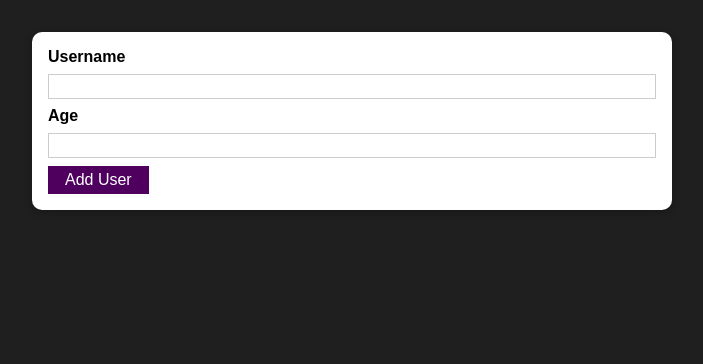
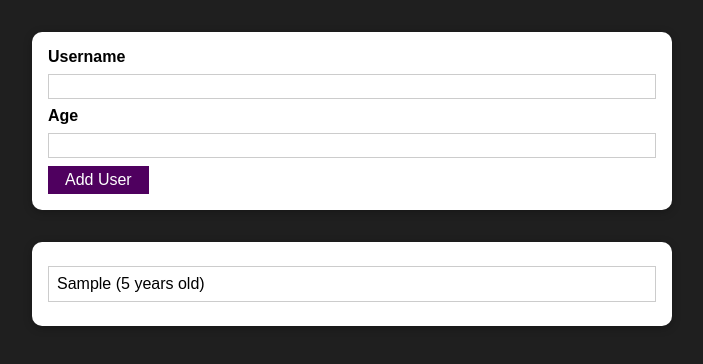
Before and after one commit to gustavoeyros/users-project-reactjs, a React (Create React App) app: page / in a window 1280 px wide. Both pictures are taken after typing "Sample", "5" into the empty fields and a click on the button "Add User". Shown: the top 364 px of the page, without its empty margins (288-991 px from the left). Built offline with nearby package versions, Linux system fonts and the light colour scheme.

Commit message:
feat: user list

```diff
--- a/src/App.js
+++ b/src/App.js
@@ -1,10 +1,27 @@
 import React from "react";
 import AddUser from "./components/Users/AddUser";
+import UsersList from "./components/Users/UsersList";
+import { useState } from "react";
 
 function App() {
+  const [usersList, setUsersList] = useState([]);
+
+  const addUserHandler = (userName, userAge) => {
+    setUsersList((prevUsersList) => {
+      return [
+        ...prevUsersList,
+        {
+          name: userName,
+          age: userAge,
+          id: Math.random().toString(),
+        },
+      ];
+    });
+  };
   return (
     <div>
-      <AddUser />
+      <AddUser onAddUser={addUserHandler} />
+      <UsersList users={usersList} />
     </div>
   );
 }
--- a/src/components/Users/AddUser.js
+++ b/src/components/Users/AddUser.js
@@ -16,7 +16,7 @@
     if (+enteredAge < 1) {
       return;
     }
-    console.log(enteredUsername, enteredAge);
+    props.onAddUser(enteredUsername, enteredAge);
     setEnteredAge("");
     setEnteredUsername("");
   };
--- /dev/null
+++ b/src/components/Users/UsersList.js
@@ -0,0 +1,18 @@
+import Card from "../UI/Card";
+import style from "./UsersList.module.css";
+
+const UsersList = (props) => {
+  return (
+    <Card className={style.users}>
+      <ul>
+        {props.users.map((user) => (
+          <li key={user.id}>
+            {user.name} ({user.age} years old)
+          </li>
+        ))}
+      </ul>
+    </Card>
+  );
+};
+
+export default UsersList;
--- /dev/null
+++ b/src/components/Users/UsersList.module.css
@@ -0,0 +1,16 @@
+.users {
+    margin: 2rem auto;
+    width: 90%;
+    max-width: 40rem;
+  }
+
+  .users ul {
+    list-style: none;
+    padding: 1rem;
+  }
+
+  .users li {
+    border: 1px solid #ccc;
+    margin: 0.5rem 0;
+    padding: 0.5rem;
+  }
```
